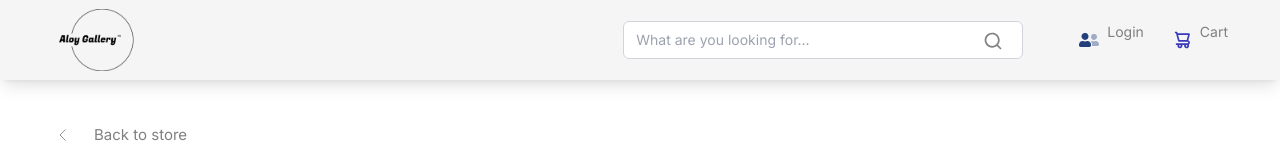
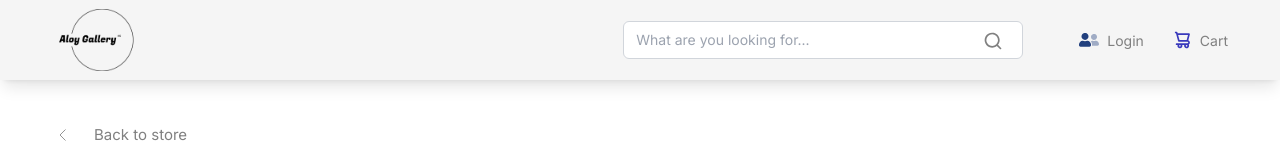
Before and after one commit to finnih-abidemi/Design-and-development-of-an-E-commerce-website-using-Next-js, a Next.js app: page /cart in a window 1280 px wide. Shown: the top 160 px of the page. Built offline with nearby package versions, Linux system fonts and the light colour scheme.

Commit message:
Modified the alignment on the navbar and made modfifcation to the route page

```diff
--- a/src/app/api/user/route.ts
+++ b/src/app/api/user/route.ts
@@ -11,7 +11,7 @@ try{
   const { firstName, lastName, email, password } = await request.json();
   // Check for missing fields
   if (!firstName || !lastName || !email || !password) {
-    return NextResponse.json({ message: "Please fill in all fields" });
+    return NextResponse.json({ message: "Please fill in all fields" }, { status: 400 });
   }
   const user = await UserProfile.findOne({ email: email }); // Find user in database
   // Check if user exists
@@ -29,7 +29,7 @@ try{
     password: hashedPassword,
   });
   // Return new user
-  return NextResponse.json({ status: 201 });
+  return NextResponse.json({message: "User created successfully"},{ status: 201 });
 }catch(error){
   console.error("An error occurred:", error);
   return NextResponse.json({ message: "An error occurred" }, { status: 500 });
--- a/src/app/cart/page.tsx
+++ b/src/app/cart/page.tsx
@@ -6,12 +6,11 @@ import { UserContext } from "@/context/context";
 import { ToastContainer, toast } from "react-toastify";
 import "react-toastify/dist/ReactToastify.css";
 import axios from "axios";
-import { ButtonLoading, ButtonLoadings, Loading } from "@/Loading";
+import { ButtonLoadings } from "@/Loading";
 
 const Cart = () => {
   const [itemQuantity, setItemQuantity] = useState(1);
-  const [isLoading, setIsLoading] = useState(false);
-  const [productLoading, setProductLoading] = useState({}); // Initialize an empty object for product loading states
+  const [productLoading, setProductLoading] = useState({});
 
   const { push } = useRouter();
   const { cartItem, setCartItem, user } = useContext(UserContext);
@@ -129,20 +128,19 @@ const Cart = () => {
                 <p className="text-[14px] font-medium text-gray-400">
                   Subtotal
                 </p>
-                <p className="text-[14px] font-medium text-gray-500">$ {
-                  cartItem.reduce(
+                <p className="text-[14px] font-medium text-gray-500">
+                  ${" "}
+                  {cartItem.reduce(
                     (acc, item) => acc + item.price * itemQuantity,
                     0
-                  ) || 0
-                }</p>
+                  ) || 0}
+                </p>
               </div>
               <div className="flex justify-between">
                 <p className="text-[14px] font-medium text-gray-400">
                   Shipping
                 </p>
-                <p className="text-[14px] font-medium text-gray-500">$ {
-                 0
-                }</p>
+                <p className="text-[14px] font-medium text-gray-500">$ {0}</p>
               </div>
               <div className="flex justify-between">
                 <p className="text-[14px] font-medium text-gray-400">Tax</p>
@@ -151,12 +149,12 @@ const Cart = () => {
               <div className="absolute bottom-[15px] w-full left-0 px-3">
                 <div className="flex justify-between">
                   <p className="text-[14px] font-medium text-gray-400">Total</p>
-                  <p className="text-[14px] font-medium text-gray-500">$ {
-                     cartItem.reduce(
+                  <p className="text-[14px] font-medium text-gray-500">
+                    ${" "}
+                    {cartItem.reduce(
                       (acc, item) => acc + item.price * itemQuantity,
                       0
-                    ) || 0
-                     }
+                    ) || 0}
                   </p>
                 </div>
                 <button
--- a/src/components/Header/index.tsx
+++ b/src/components/Header/index.tsx
@@ -32,7 +32,7 @@ const Header = () => {
             <Image src={'/search.svg'} width={20} height={20} alt="search" className='absolute right-[20px] top-[25%] cursor-pointer'  />
             <input type="text" placeholder='What are you looking for...' className='border w-[400px] rounded-md border-gray-300 px-3 py-2 text-sm focus:outline-none focus:border-gray-400' onKeyPress={handleSearch} value={searchQuery} onChange={e => setSearchQuery(e.target.value)}/>
             </div>
-            <div className="flex gap-2 relative  hover:bg-gray-200 rounded-md cursor-pointer px-3" onClick={handleLogin} onMouseEnter={() => setShow(true)} onMouseLeave={() => setShow(false) } >
+            <div className="flex gap-2 items-center relative  hover:bg-gray-200 rounded-md cursor-pointer px-3" onClick={handleLogin} onMouseEnter={() => setShow(true)} onMouseLeave={() => setShow(false) } >
                 <Image src={'/user.svg'} width={20} height={20} alt="user" />
                 <p className='text-[14px] capitalize'>
                     {
@@ -60,7 +60,7 @@ const Header = () => {
                 <Image src={'/help.svg'} width={20} height={20} alt="cart" />
                 <p className='text-[14px]'>Help</p>
             </div> */}
-            <div className="flex relative gap-2  hover:bg-gray-200 rounded-md cursor-pointer px-3"  onClick={() => push("/cart")}>
+            <div className="flex relative items-center gap-2  hover:bg-gray-200 rounded-md cursor-pointer px-3"  onClick={() => push("/cart")}>
                 <Image src={'/cart.svg'} width={20} height={20} alt="cart" />
                 <p className='text-[14px]'>Cart</p>
                 {
```
